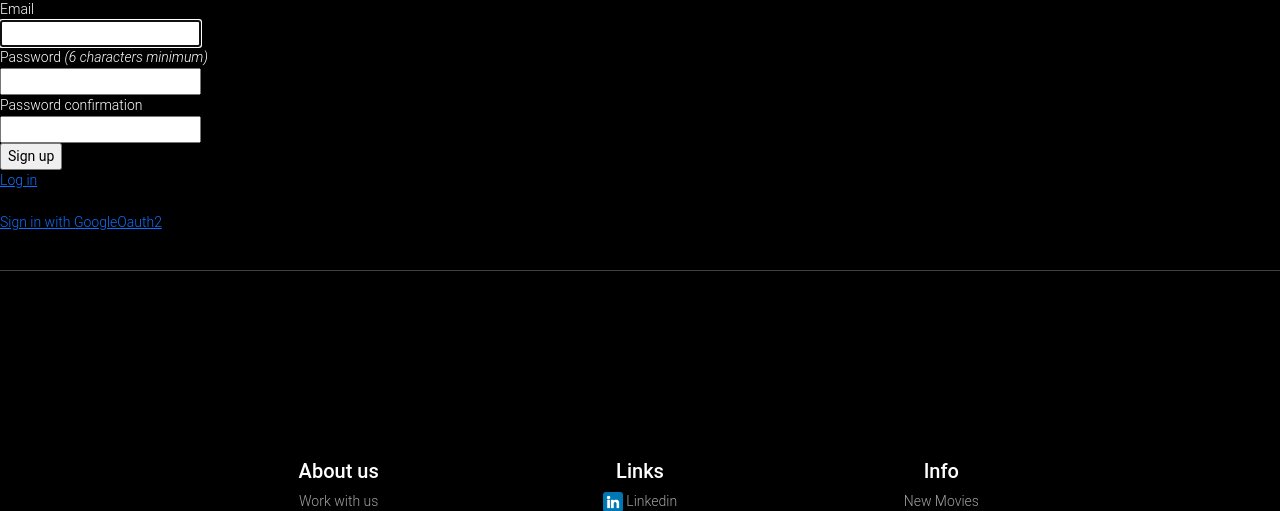
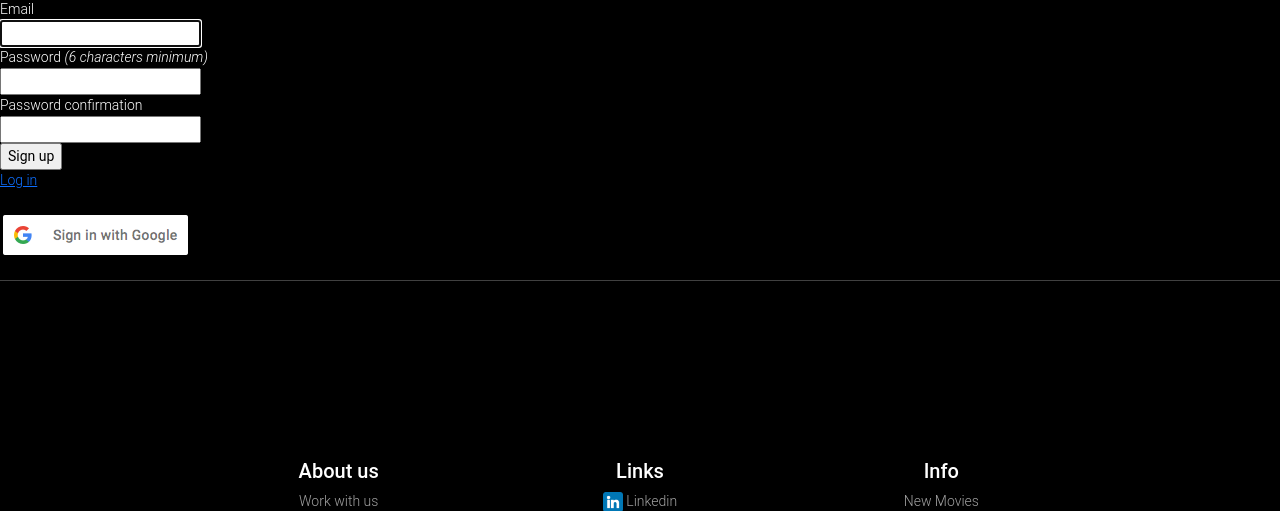
Before and after one commit to danyflorczak/Monte_Cinema, a Rails app: page /users/sign_up in a window 1280 px wide. Shown: the part 193-704 px from the top of the page. Run offline with Rails 7, Linux system fonts and the light colour scheme; parts of the project's set-up code (start-up, migrations or seed data) failed here and were passed over; some libraries are stand-ins or nearby versions.

Commit message:
adding google login button

```diff
--- a/app/views/devise/shared/_links.html.erb
+++ b/app/views/devise/shared/_links.html.erb
@@ -20,6 +20,8 @@
 
 <%- if devise_mapping.omniauthable? %>
   <%- resource_class.omniauth_providers.each do |provider| %>
-    <%= link_to "Sign in with #{OmniAuth::Utils.camelize(provider)}", omniauth_authorize_path(resource_name, provider), method: :post %><br />
+    <%= form_for "Login", url: omniauth_authorize_path(resource_name, provider), method: :post, data: {turbo: false} do |f| %>
+      <%= f.submit "Login", type: "image", src: url_for("/assets/btn_google_signin_light_normal_web.png") %>
+    <% end %>
   <% end %>
 <% end %>
```
Also changed, not shown: app/assets/images/btn_google_signin_light_normal_web.png (added).
